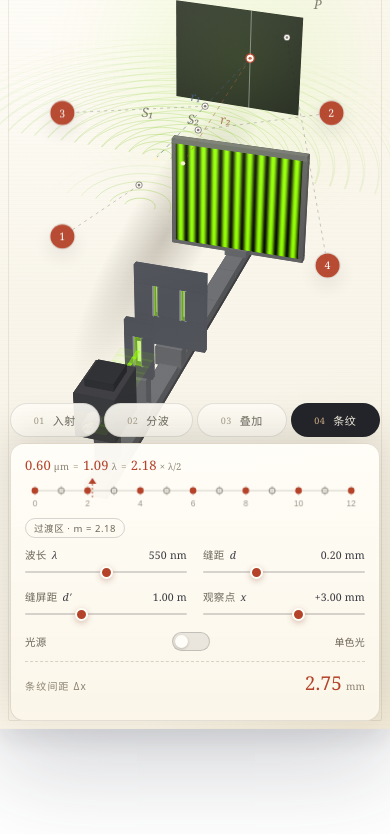
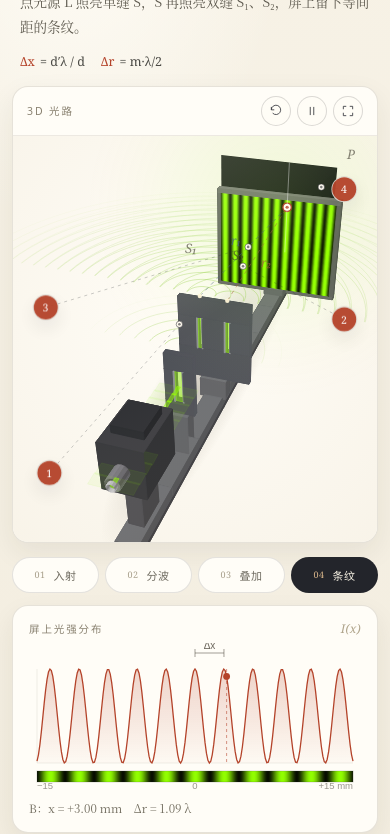
Before and after one commit to indulgechen/young-double-slit, a plain HTML site: page index.html in a window 390 px wide. Shown: the part 115-949 px from the top of the page. Before the commit the page ends 844 px from the top, so only its background shows below. Drawn offline with Linux system fonts and the light colour scheme; animation ran at ten frames a second.

Commit message:
Add files via upload

```diff
--- a/index.html
+++ b/index.html
@@ -398,7 +398,7 @@ body.ready .caption{transition-delay:1.7s}
   .hint{display:none}
   .caption{bottom:112px}
 }
-@media (max-width:820px){
+@media (max-width:820px), (max-height:520px){
   .caption{display:none}
   .stepdesc{display:none}
   .steplist{width:100%;justify-content:space-between}
@@ -554,8 +554,7 @@ body.white #odChart{opacity:.35}
 .m-formula{display:none}
 .m-only{display:none}
 
-@media (max-width:820px){
-  :root{--sheet-h:278px}
+@media (max-width:820px), (max-height:520px){
   #stage{perspective:none}
   .deck{transform:none !important}
   #page{inset:0;border-radius:0}
@@ -581,7 +580,7 @@ body.white #odChart{opacity:.35}
   .chip b{width:24px;height:24px;font-size:10.5px}
 
   .steps{
-    left:10px;right:10px;bottom:calc(var(--sheet-h) + 14px);
+    left:10px;right:10px;bottom:296px;
     padding:0;border:0;gap:0;
   }
   .steplist{width:100%;gap:4px}
@@ -594,8 +593,8 @@ body.white #odChart{opacity:.35}
   .stepdesc{display:none}
 
   .rail{
-    display:flex;
-    left:10px;right:10px;bottom:8px;top:auto;width:auto;height:var(--sheet-h);
+    display:flex !important;
+    left:10px;right:10px;bottom:8px;top:auto;width:auto;height:278px;
     background:linear-gradient(180deg,rgba(255,253,247,.97),rgba(251,246,233,.99));
     border:1px solid rgba(80,64,40,.16);border-radius:14px;padding:12px 14px;
     box-shadow:0 -12px 40px rgba(40,36,24,.14);overflow:hidden;gap:8px;z-index:9;
@@ -651,58 +650,107 @@ body.white #odChart{opacity:.35}
 #stage{touch-action:none}
 .rail,.card,.steps,.tools{touch-action:pan-y}
 
-/* 手机横屏：右侧参数列，左侧 3D + 底部步骤 */
-@media (max-height:520px) and (min-width:761px){
-  .lecture,.caption,.dek,.en,.rule,.spine,.hint,.page-no,.m-formula{display:none !important}
-  .head{left:14px;top:10px;max-width:calc(100% - 160px)}
-  .brand{font-size:8px;letter-spacing:.12em}
-  .head h1{font-size:26px;margin-top:4px}
-  .tools{right:10px;top:8px;gap:4px}
-  .tool{padding:6px 8px}
-  .tool span{display:none}
-  .tool svg{width:14px;height:14px}
-
-  .steps{left:12px;right:314px;bottom:8px;padding:0;border:0}
-  .steplist{width:100%;gap:4px}
-  .step{
-    flex:1;justify-content:center;padding:7px 0;font-size:10.5px;letter-spacing:.04em;
-    background:rgba(255,253,246,.92);border:1px solid rgba(34,36,42,.12);border-radius:999px;
-  }
-  .stepdesc{display:none}
-
-  .rail{
-    display:flex;left:auto;right:8px;top:8px;bottom:8px;width:298px;height:auto;
-    padding:10px 12px;border-radius:12px;gap:7px;overflow:hidden;z-index:9;
-  }
-  .rail .panel{background:none;border:0;box-shadow:none;padding:0;-webkit-backdrop-filter:none;backdrop-filter:none}
-  .rail .panel:nth-child(1){display:none}
-  .rail .panel:nth-child(2) .panel-hd{display:none}
-  #odChart{display:none}
-  .od-line{font-size:10px}
-  .od-line b{font-size:12.5px}
-  .od-hint{display:none}
-
-  .rail .panel:nth-child(3){display:block}
-  .ctl{display:grid;grid-template-columns:1fr auto;grid-template-areas:"lab val" "sl sl";gap:0 6px;padding:1px 0}
-  .ctl label{grid-area:lab;font-size:10px}
-  .ctl output{grid-area:val;font-size:10px}
-  .ctl input[type=range]{grid-area:sl}
-  .rail .ctl.m-only{display:grid}
-  .toggle-row{display:flex;align-items:center;justify-content:space-between;padding:2px 0}
-  .toggle-row label{font-size:10px}
-  .toggle-row output{font-size:9.5px}
-  .switch{width:34px;height:18px}
-  .switch i{width:12px;height:12px}
-  .switch[aria-pressed="true"] i{transform:translateX(16px)}
-  .dx-box{margin-top:0;padding-top:6px}
-  .dx-box b{font-size:17px}
-  .dx-box span{font-size:9.5px}
-
-  .card{left:8px;right:314px;top:8px;bottom:8px;width:auto;max-height:none;overflow:auto;padding:16px 18px}
-  .card h2{font-size:17px}
-  .card .eq{font-size:14px}
-  .card p.body-txt{font-size:12.5px;line-height:1.8}
-  body.card-open .rail,body.card-open .steps{opacity:0;pointer-events:none}
+/* ==========================================================
+   手机版：纵向长页（标题 → 3D 卡片 → 步骤 → 参数/曲线/光程差 → 页脚）
+   ========================================================== */
+.m-root{display:none}
+
+@media (max-width:820px), (max-height:520px){
+  html{height:auto}
+  body{height:auto;overflow-x:hidden;overflow-y:auto;background:#efe9dc}
+  #stage{display:none !important}
+
+  .m-root{
+    display:block;max-width:600px;margin:0 auto;padding:0 0 30px;min-height:100vh;
+    background:
+      radial-gradient(90% 40% at 20% 0%,#fffdf7 0%,rgba(255,253,247,0) 60%),
+      linear-gradient(180deg,#f7f2e6,#f1ebdd);
+  }
+
+  .m-head{padding:24px 20px 2px}
+  .m-brand{display:flex;align-items:center;gap:8px;font-size:9.5px;letter-spacing:.16em;color:#8a8271}
+  .m-brand i{width:6px;height:6px;background:var(--accent);transform:rotate(45deg);display:block}
+  .m-head h1{
+    margin:12px 0 0;font-family:var(--serif);font-weight:700;
+    font-size:40px;line-height:1.05;letter-spacing:.02em;color:#1b1d22;
+  }
+  .m-dek{margin:12px 0 0;font-family:var(--serif);font-size:13.5px;line-height:1.85;color:#5f5b50}
+  .m-formula{
+    display:flex;flex-wrap:wrap;gap:6px 16px;margin-top:14px;
+    font-family:var(--num);font-size:12.5px;color:#4b4a45;
+  }
+  .m-formula b{color:var(--accent);font-weight:400;margin-right:2px}
+
+  .m-card{
+    margin:14px 12px 0;background:#fffdf7;border:1px solid rgba(80,64,40,.14);
+    border-radius:16px;overflow:hidden;box-shadow:0 10px 28px rgba(40,36,24,.07);
+  }
+  .m-card-head{
+    display:flex;align-items:center;justify-content:space-between;
+    padding:9px 14px;border-bottom:1px solid rgba(80,64,40,.10);
+    font-size:10.5px;letter-spacing:.18em;color:#8a8271;
+  }
+  .m-canvas{position:relative;height:min(104vw,430px);min-height:300px;background:radial-gradient(80% 80% at 50% 42%,#fffdf7,#f8f3e8)}
+  .m-canvas canvas{position:absolute !important;inset:0;width:100% !important;height:100% !important;display:block}
+  .m-canvas .chips{position:absolute;inset:0}
+
+  .m-card-head .tools{position:static;display:flex;gap:6px}
+  .m-card-head .tool{width:30px;height:30px;padding:0;justify-content:center;border-radius:50%}
+  .m-card-head .tool span{display:none}
+  .m-card-head .tool svg{width:14px;height:14px}
+
+  .m-steps{padding:14px 12px 0}
+  .m-steps .steps{position:static !important;left:auto;right:auto;bottom:auto;padding:0;border:0;display:block}
+  .m-steps .steplist{width:100%;gap:6px}
+  .m-steps .step{
+    flex:1;justify-content:center;padding:9px 0;font-size:11px;letter-spacing:.04em;
+    background:#fffdf7;border:1px solid rgba(34,36,42,.12);border-radius:999px;
+  }
+  .m-steps .step em{font-size:9px}
+  .m-steps .step.active{background:#23252b;color:#f7f2e4}
+  .m-steps .stepdesc,.m-steps .hint,.m-steps .page-no{display:none}
+
+  .m-controls{padding:0 12px}
+  .m-controls .rail{
+    position:static !important;inset:auto;width:auto;height:auto;
+    display:flex;flex-direction:column;gap:12px;padding:12px 0 0;
+    background:none;border:0;box-shadow:none;overflow:visible;
+  }
+  .m-controls .panel{
+    background:#fffdf7;border:1px solid rgba(80,64,40,.14);border-radius:16px;
+    box-shadow:0 10px 26px rgba(40,36,24,.07);padding:14px 16px;
+  }
+  .m-controls .panel:nth-child(1){display:block}
+  .m-controls #chart{height:150px}
+  .m-controls .panel-hd{display:flex;font-size:10.5px;margin-bottom:6px}
+  .m-controls #odChart{height:58px}
+  .m-controls .od-hint{display:inline}
+  .m-controls .panel:nth-child(3){display:block}
+  .m-controls .ctl{
+    display:grid;grid-template-columns:1fr auto;grid-template-areas:"lab val" "sl sl";
+    gap:2px 8px;padding:4px 0;
+  }
+  .m-controls .ctl label{grid-area:lab;font-size:11px}
+  .m-controls .ctl output{grid-area:val;font-size:11px}
+  .m-controls .ctl input[type=range]{grid-area:sl}
+  .m-controls .toggle-row{display:flex;align-items:center;justify-content:space-between;padding:4px 0}
+  .m-controls .dx-box{margin-top:8px;padding-top:10px}
+  .m-controls .dx-box b{font-size:22px}
+
+  .m-foot{
+    display:flex;justify-content:space-between;gap:10px;margin:18px 18px 0;padding-top:12px;
+    border-top:1px solid rgba(80,64,40,.12);font-size:10px;letter-spacing:.05em;color:#a09885;
+  }
+
+  .m-root .card{
+    position:fixed;left:10px;right:10px;bottom:10px;top:auto;width:auto;max-height:74vh;
+    overflow:auto;z-index:40;padding:18px 18px 14px;
+  }
+  .m-root .card h2{font-size:19px}
+  .m-root .card .eq{font-size:15px;padding:10px 12px}
+  .m-root .card p.body-txt{font-size:13px;line-height:1.85}
+  .m-root .card ul.explain li{font-size:12.5px}
+  body.card-open .m-controls,body.card-open .m-steps{opacity:.25;pointer-events:none}
 }
 
 </style>
@@ -851,6 +899,32 @@ body.white #odChart{opacity:.35}
   </div>
 </div>
 
+<!-- 手机版：纵向长页（桌面下隐藏，JS 会把 3D、步骤、面板搬进来） -->
+<div class="m-root" id="mRoot">
+  <header class="m-head">
+    <div class="m-brand"><i></i>第 11 章 · 波动光学　11–2</div>
+    <h1>杨氏双缝干涉</h1>
+    <p class="m-dek">点光源 L 照亮单缝 S，S 再照亮双缝 S₁、S₂，屏上留下等间距的条纹。</p>
+    <div class="m-formula">
+      <span><b>Δx</b> = d′λ / d</span>
+      <span><b>Δr</b> = m·λ/2</span>
+    </div>
+  </header>
+
+  <section class="m-card m-stage-card">
+    <div class="m-card-head"><span>3D 光路</span><div id="mTools"></div></div>
+    <div class="m-canvas" id="mCanvas"></div>
+  </section>
+
+  <div class="m-steps" id="mSteps"></div>
+  <div class="m-controls" id="mControls"></div>
+
+  <footer class="m-foot">
+    <span>拖动旋转 · 双指缩放 · 点编号看解释</span>
+    <span>图 11–5　P. 202</span>
+  </footer>
+</div>
+
 <script>
 /* ==========================================================
    杨氏双缝干涉 · 3D 交互课件
@@ -881,21 +955,67 @@ const sctx = scene.getContext('2d');
 let W = 0, H = 0, DPR = 1;
 
 function resize() {
+  const winW = window.innerWidth, winH = window.innerHeight;
+  const land = false;
+  const m = winW < 820 || winH < 520;
+
+  setMobileDom(m);
+  mobile = m;
+  landscape = land;
+
   DPR = Math.min(2, window.devicePixelRatio || 1);
-  W = window.innerWidth;
-  H = window.innerHeight;
+  if (m) {
+    canvas.style.width = '';
+    canvas.style.height = '';
+    W = canvas.clientWidth || winW;
+    H = canvas.clientHeight || 320;
+  } else {
+    W = winW;
+    H = winH;
+    canvas.style.width = W + 'px';
+    canvas.style.height = H + 'px';
+  }
   canvas.width = Math.round(W * DPR);
   canvas.height = Math.round(H * DPR);
-  canvas.style.width = W + 'px';
-  canvas.style.height = H + 'px';
   ctx.setTransform(DPR, 0, 0, DPR, 0, 0);
   scene.width = canvas.width;
   scene.height = canvas.height;
   sctx.setTransform(DPR, 0, 0, DPR, 0, 0);
   layout();
+  if (m) requestAnimationFrame(() => { sizeChart(); sizeOD(); });
 }
 window.addEventListener('resize', resize);
-window.addEventListener('orientationchange', () => setTimeout(() => { if (mobile) fitMobile(); }, 350));
+window.addEventListener('orientationchange', () => setTimeout(resize, 350));
+
+/* 手机：把 3D、步骤、面板搬进纵向长页 */
+const mRoot = $('#mRoot'), mCanvas = $('#mCanvas'), mTools = $('#mTools'),
+  mSteps = $('#mSteps'), mControls = $('#mControls');
+const MOVE_LIST = [
+  ['#gl', mCanvas], ['#chips', mCanvas], ['.tools', mTools],
+  ['.steps', mSteps], ['.rail', mControls], ['#card', mRoot]
+];
+let domMoved = false;
+const domSaved = [];
+
+function setMobileDom(on) {
+  if (on === domMoved) return;
+  if (on) {
+    domSaved.length = 0;
+    for (const [sel, to] of MOVE_LIST) {
+      const el = document.querySelector(sel);
+      if (!el || !to) continue;
+      domSaved.push({ el: el, parent: el.parentNode, next: el.nextSibling });
+      to.appendChild(el);
+    }
+  } else {
+    for (let i = domSaved.length - 1; i >= 0; i--) {
+      const s = domSaved[i];
+      s.parent.insertBefore(s.el, s.next);
+    }
+    domSaved.length = 0;
+  }
+  domMoved = on;
+}
 
 /* ---------------- 相机 ---------------- */
 const FOV = 0.60;
@@ -910,6 +1030,7 @@ const cam = {
 let mobile = false;
 let landscape = false;
 let stageTop = 92, stageBottom = 520, stageRight = 1680;
+let lastM = null, lastL = null;
 
 function presetCam(instant) {
   const c = mobile ? CAM_M : (landscape ? CAM_L : CAM_D);
@@ -918,19 +1039,17 @@ function presetCam(instant) {
 }
 
 function layout() {
-  const land = H < 520 && W >= 760;
-  const m = !land && W < 820;
-  const changed = (m !== mobile) || (land !== landscape);
-  mobile = m;
-  landscape = land;
+  const changed = (mobile !== lastM) || (landscape !== lastL);
+  lastM = mobile;
+  lastL = landscape;
   if (changed) presetCam(false);
 
   if (mobile) {
-    stageTop = 92;
-    stageBottom = H - 278 - 8 - 54;   // 底部参数面板 + 步骤条
+    stageTop = 6;
+    stageBottom = H - 6;
     stageRight = W;
     cam.yaw = CAM_M.yaw; cam.pitch = CAM_M.pitch;
-    cam.ox = -W * 0.03;
+    cam.ox = 0;
     if (changed || !fitted) { fitMobile(); fitted = true; }
   } else if (landscape) {
     stageTop = 56;
@@ -957,25 +1076,37 @@ function fitMobile() {
     { x: -0.30, y: 0.10, z: -1.20 }, { x: 0.30, y: 0.96, z: -1.20 },
     { x: 0, y: 0.12, z: -3.00 }, { x: 0, y: 1.10, z: -3.00 }
   ];
-  const top = stageTop + 26, bot = stageBottom - 32;
+  const top = stageTop + 14, bot = stageBottom - 14;
+  const left = 18, right = W - 18;
   cam.oy = (stageTop + stageBottom) / 2 - H / 2;
+  cam.ox = 0;
   let d = CAM_M.dist;
   for (let i = 0; i < 6; i++) {
     cam.td = d; cam.dist = d;
-    const ys = [];
-    for (const p of pts) { const s = project(p); if (s) ys.push(s.y); }
-    if (ys.length < 2) break;
-    const h = Math.max.apply(null, ys) - Math.min.apply(null, ys);
-    if (h < 1) break;
-    d *= h / (bot - top);
+    let minX = 1e9, maxX = -1e9, minY = 1e9, maxY = -1e9, n = 0;
+    for (const p of pts) {
+      const s = project(p);
+      if (!s) continue;
+      n++;
+      minX = Math.min(minX, s.x); maxX = Math.max(maxX, s.x);
+      minY = Math.min(minY, s.y); maxY = Math.max(maxY, s.y);
+    }
+    if (n < 2) break;
+    const hy = Math.max(1, maxY - minY), hx = Math.max(1, maxX - minX);
+    d *= Math.max(hy / (bot - top), hx / (right - left));
   }
   cam.td = d; cam.dist = d;
   CAM_M.dist = d;
 
-  const ys = [];
-  for (const p of pts) { const s = project(p); if (s) ys.push(s.y); }
-  const mid = (Math.max.apply(null, ys) + Math.min.apply(null, ys)) / 2;
-  cam.oy += (top + bot) / 2 - mid;
+  let minX = 1e9, maxX = -1e9, minY = 1e9, maxY = -1e9;
+  for (const p of pts) {
+    const s = project(p);
+    if (!s) continue;
+    minX = Math.min(minX, s.x); maxX = Math.max(maxX, s.x);
+    minY = Math.min(minY, s.y); maxY = Math.max(maxY, s.y);
+  }
+  cam.oy += (top + bot) / 2 - (minY + maxY) / 2;
+  cam.ox += (left + right) / 2 - (minX + maxX) / 2;
 }
 
 function project(p) {
@@ -1881,8 +2012,8 @@ function chipPos(h) {
   if (mobile || landscape) {
     // 手机上空间小，四个编号固定在舞台四角，保证不重叠、好点
     const i = SPOTS.indexOf(h);
-    const fx = [0.16, 0.85, 0.16, 0.84][i];
-    const fy = [0.63, 0.33, 0.33, 0.70][i];
+    const fx = [0.10, 0.91, 0.09, 0.91][i];
+    const fy = [0.84, 0.45, 0.42, 0.12][i];
     return {
       x: stageRight * fx,
       y: stageTop + (stageBottom - stageTop) * fy,
```
Also changed, not shown: 1 other file.
